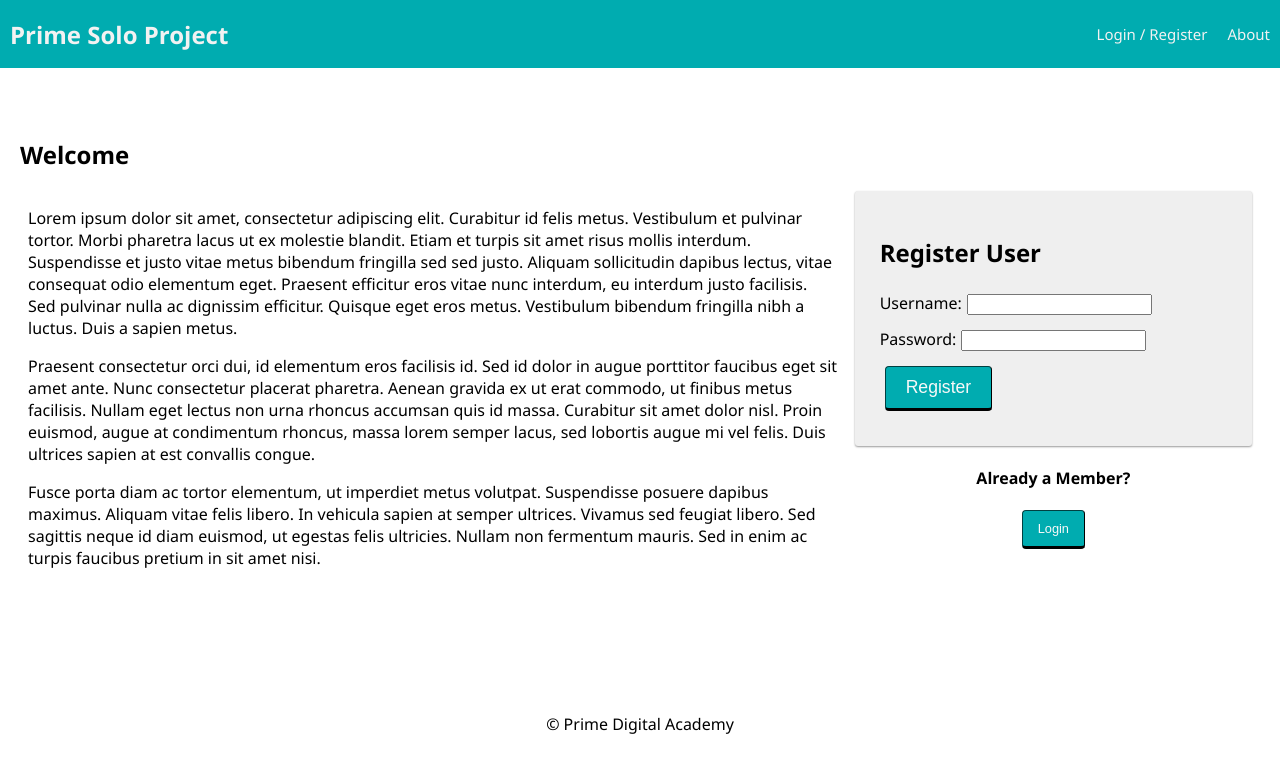
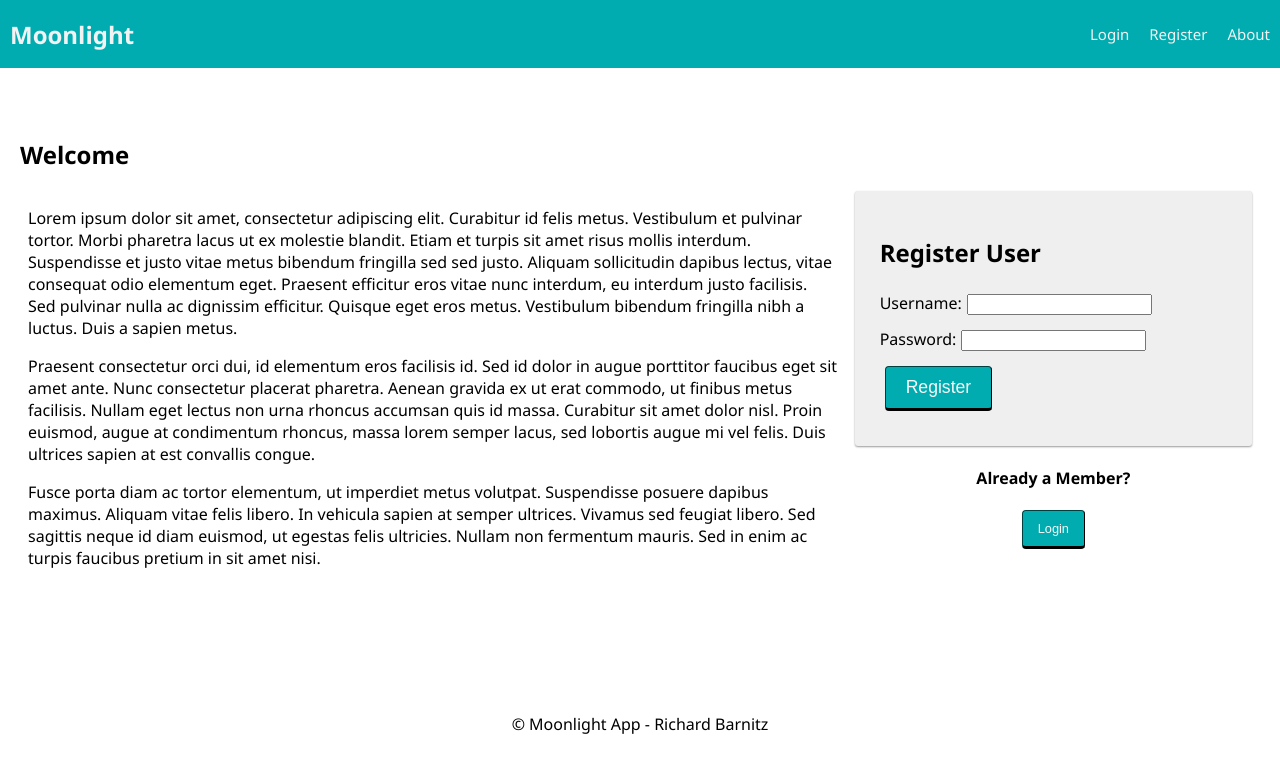
Before and after one commit to rbarnitz/moonlight, a React (Vite) app: page /mytrips/1#/home in a window 1280 px wide. Shown: the top 772 px of the page. Built offline with nearby package versions, Linux system fonts and the light colour scheme; no server answers.

Commit message:
page links & buttons working, starting post route to add trips to DB

```diff
--- a/index.html
+++ b/index.html
@@ -1,15 +1,16 @@
-<!doctype html>
+<!DOCTYPE html>
 <html lang="en">
   <head>
-    <meta charset="utf-8">
-    <meta name="viewport" content="width=device-width, initial-scale=1, shrink-to-fit=no">
-    <meta name="theme-color" content="#000000">
-    <title>Prime Solo Project</title>
+    <meta charset="utf-8" />
+    <meta
+      name="viewport"
+      content="width=device-width, initial-scale=1, shrink-to-fit=no"
+    />
+    <meta name="theme-color" content="#000000" />
+    <title>Moonlight</title>
   </head>
   <body>
-    <noscript>
-      You need to enable JavaScript to run this app.
-    </noscript>
+    <noscript> You need to enable JavaScript to run this app. </noscript>
     <div id="react-root"></div>
     <script type="module" src="/src/index.jsx"></script>
   </body>
--- a/src/components/Footer/Footer.jsx
+++ b/src/components/Footer/Footer.jsx
@@ -7,7 +7,7 @@ import './Footer.css';
 // or even care what the redux state is, so it doesn't need 'connect()'
 
 function Footer() {
-  return <footer>&copy; Prime Digital Academy</footer>;
+  return <footer>&copy; Moonlight App - Richard Barnitz</footer>;
 }
 
 export default Footer;
--- a/src/components/MyTrips/MyTrips.jsx
+++ b/src/components/MyTrips/MyTrips.jsx
@@ -4,6 +4,8 @@ import { useSelector, useDispatch } from 'react-redux';
 import { useParams } from 'react-router-dom';
 import store from '../../redux/store';
 import tripsReducer from '../../redux/reducers/trips.reducer';
+import { useHistory } from 'react-router-dom';
+import Button from '@mui/material/Button';
 
 function MyTrips() {
   const dispatch = useDispatch();
@@ -35,7 +37,7 @@ function MyTrips() {
 
   //update to change when trip data changes?
 
-  const trips = useSelector((store) => store.tripsReducer.trips); // Access trips from tripsReducer
+  const trips = useSelector((store) => store.tripsReducer.trips); // Access   trips from tripsReducer
   console.log('store is: ', trips[0]);
 
   const tripsList = trips.trips;
@@ -43,6 +45,12 @@ function MyTrips() {
 
   if (!Array.isArray(trips) || trips.length === 0) {
     return <div>No trips to display</div>;
+  }
+
+  let history = useHistory();
+
+  function newTrip() {
+    history.push(`/location`);
   }
 
   return (
@@ -55,9 +63,14 @@ function MyTrips() {
           <li key={trip.trip_id}>
             Location: {trip.trip_location}, Start: {trip.trip_start}, End:{' '}
             {trip.trip_end}
+            <Button>EDIT</Button>
+            <Button>DELETE</Button>
           </li>
         ))}
       </ul>
+      <Button onClick={newTrip} variant="outlined">
+        New Trip
+      </Button>
     </div>
   );
 }
--- a/src/components/Nav/Nav.jsx
+++ b/src/components/Nav/Nav.jsx
@@ -10,15 +10,20 @@ function Nav() {
   return (
     <div className="nav">
       <Link to="/home">
-        <h2 className="nav-title">Prime Solo Project</h2>
+        <h2 className="nav-title">Moonlight</h2>
       </Link>
       <div>
         {/* If no user is logged in, show these links */}
         {!user.id && (
           // If there's no user, show login/registration links
-          <Link className="navLink" to="/login">
-            Login / Register
-          </Link>
+          <>
+            <Link className="navLink" to="/login">
+              Login
+            </Link>
+            <Link className="navLink" to="/registration">
+              Register
+            </Link>
+          </>
         )}
 
         {/* If a user is logged in, show these links */}
--- a/src/components/SetDates/SetDates.jsx
+++ b/src/components/SetDates/SetDates.jsx
@@ -11,6 +11,10 @@ import { DayPicker } from 'react-day-picker';
 const SetDates = () => {
   //linking to MoonData page
   let history = useHistory();
+
+  //declare date variables:
+  let startDate = null;
+  let endDate = null;
 
   const user = useSelector((store) => store.user.id);
   console.log(user);
@@ -35,8 +39,8 @@ const SetDates = () => {
       // const dateStart = footer.props.children.props.children;
       // console.log('start is: ', dateStart);      const dateEnd = footer.props.children[1];
 
-      const startDate = footer.props.children[1].props.children[0];
-      const endDate = footer.props.children[1].props.children[2];
+      startDate = footer.props.children[1].props.children[0];
+      endDate = footer.props.children[1].props.children[2];
 
       console.log('start & end are: ', startDate, endDate);
     }
@@ -61,6 +65,9 @@ const SetDates = () => {
         numberOfMonths={2}
       />
 
+      <p>Start Date is: {startDate}</p>
+      <p>End Date is: {endDate}</p>
+
       <Button onClick={handleNext} variant="outlined">
         Save Dates
       </Button>
```
Also changed, not shown: 1 other file (tests, documents, lock files or other folders).
